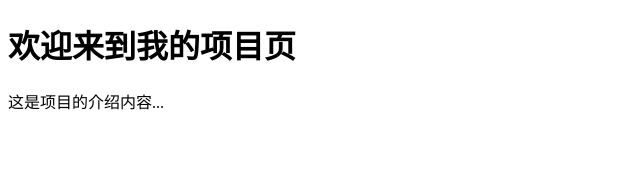
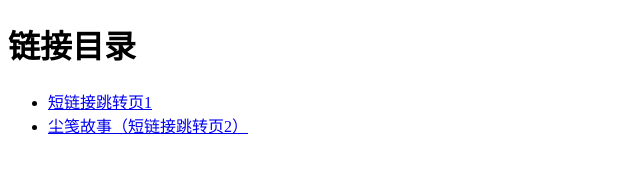
Before and after one commit to TomHuangCN/jump, a plain HTML site: page index.html in a window 1280 px wide. Shown: the whole page, without its empty margins (0-640 px from the left). Drawn offline with Linux system fonts and the light colour scheme.

Commit message:
feat: 尘笺故事

```diff
--- a/index.html
+++ b/index.html
@@ -1,10 +1,14 @@
 <!DOCTYPE html>
 <html>
 <head>
-  <title>我的项目</title>
+  <title>链接目录</title>
 </head>
 <body>
-  <h1>欢迎来到我的项目页</h1>
-  <p>这是项目的介绍内容...</p>
+  <h1>链接目录</h1>
+  <ul>
+    <li><a href="cj-cover-001.html">短链接跳转页1</a></li>
+    <li><a href="cj-calendar-back.html">尘笺故事（短链接跳转页2）</a></li>
+    <!-- 可以根据需要继续添加更多链接 -->
+  </ul>
 </body>
 </html>
```
Also changed, not shown: cj-calendar-back.html (added, +14 -0 lines).
